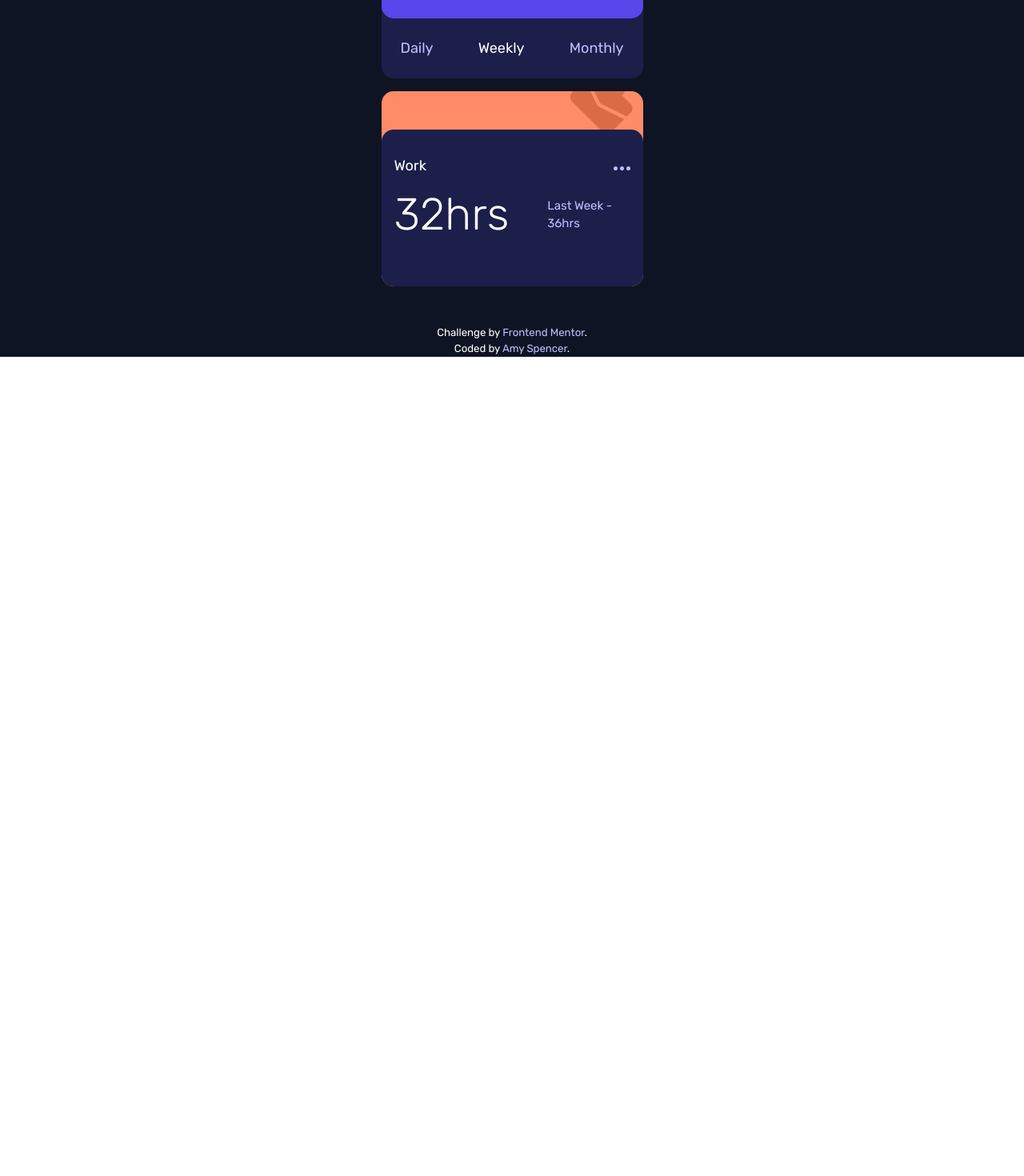
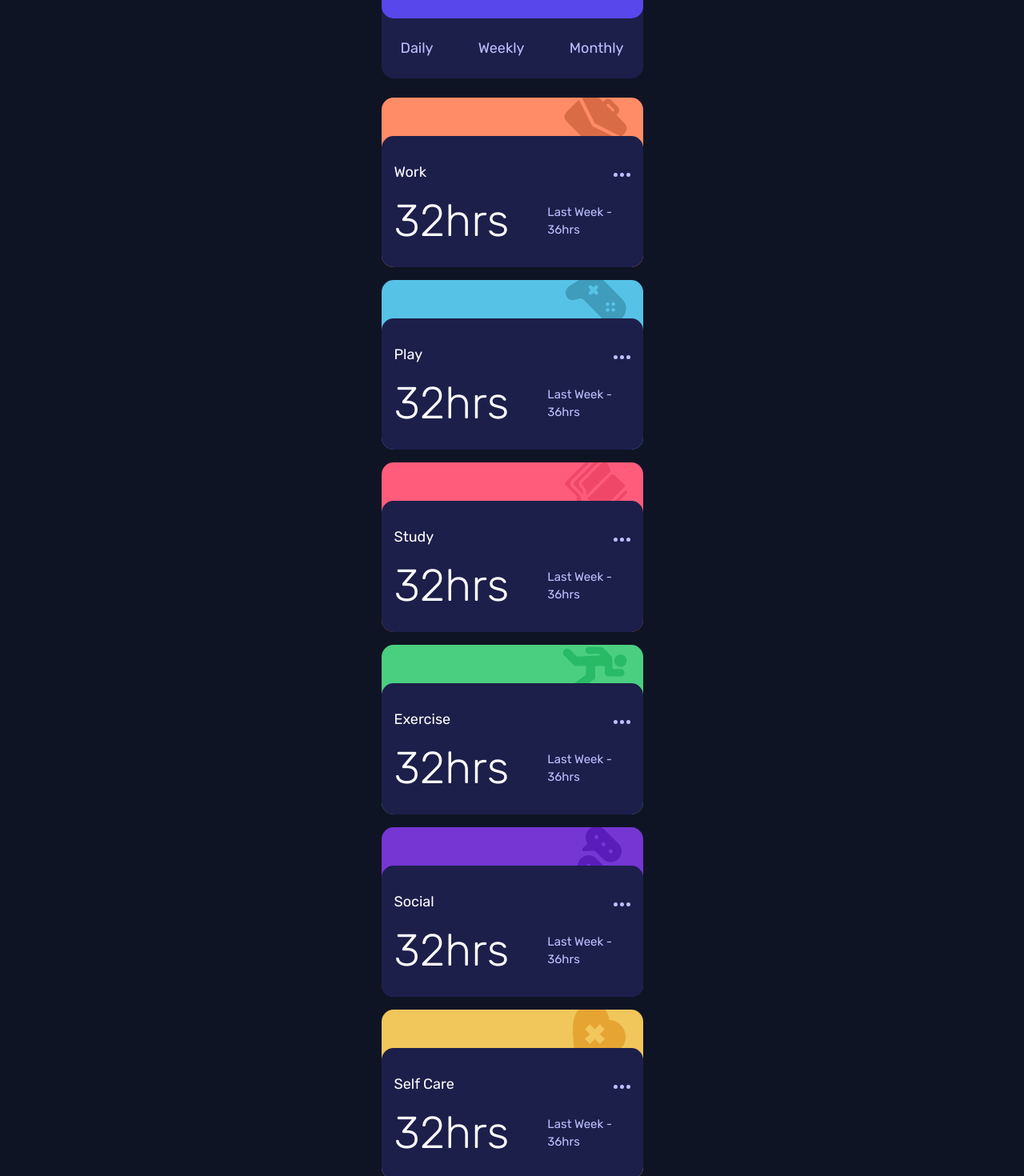
Before and after one commit to amyspencerproject/time-tracking-dashboard-vite, a React (Vite) app: page / in a window 1280 px wide. Shown: the part 220-1690 px from the top of the page at 80% size. Before the commit the page ends 800 px from the top, so only its background shows below. Built offline with nearby package versions, Linux system fonts and the light colour scheme.

Commit message:
Add all cards to jsx and add hover states

```diff
--- a/src/App.jsx
+++ b/src/App.jsx
@@ -15,18 +15,30 @@ function App() {
             </div>
           </div>
           <div className="flex-wrapper frequency-text">
-            <p>Daily</p>
+            <p className="active">Daily</p>
             <p className="active">Weekly</p>
-            <p>Monthly</p>
+            <p className="active">Monthly</p>
           </div>
         </div>
+
+        {/* report cards start */}
         <div className="report-card card work">
-          {/* <img className="report-icon" src="/icon-work.svg" alt="" /> */}
           <div className="report-info card">
             <div className="report-header">
               <h2>Work</h2>
               <div className="svg-wrapper">
-                <img src="/icon-ellipsis.svg" alt="" />
+                <svg
+                  className="svg-ellipsis"
+                  width="21"
+                  height="5"
+                  xmlns="http://www.w3.org/2000/svg"
+                >
+                  <path
+                    d="M2.5 0a2.5 2.5 0 1 1 0 5 2.5 2.5 0 0 1 0-5Zm8 0a2.5 2.5 0 1 1 0 5 2.5 2.5 0 0 1 0-5Zm8 0a2.5 2.5 0 1 1 0 5 2.5 2.5 0 0 1 0-5Z"
+                    fill=""
+                    fillRule="evenodd"
+                  />
+                </svg>
               </div>
             </div>
             <div className="flex-wrapper hours-text">
@@ -37,6 +49,149 @@ function App() {
             </div>
           </div>
         </div>
+
+        <div className="report-card card play">
+          <div className="report-info card">
+            <div className="report-header">
+              <h2>Play</h2>
+              <div className="svg-wrapper">
+                <svg
+                  className="svg-ellipsis"
+                  width="21"
+                  height="5"
+                  xmlns="http://www.w3.org/2000/svg"
+                >
+                  <path
+                    d="M2.5 0a2.5 2.5 0 1 1 0 5 2.5 2.5 0 0 1 0-5Zm8 0a2.5 2.5 0 1 1 0 5 2.5 2.5 0 0 1 0-5Zm8 0a2.5 2.5 0 1 1 0 5 2.5 2.5 0 0 1 0-5Z"
+                    fill=""
+                    fillRule="evenodd"
+                  />
+                </svg>
+              </div>
+            </div>
+            <div className="flex-wrapper hours-text">
+              <span className="total-hours">32hrs</span>
+              <p>
+                Last Week - <span className="previous">36hrs</span>
+              </p>
+            </div>
+          </div>
+        </div>
+
+        <div className="report-card card study">
+          <div className="report-info card">
+            <div className="report-header">
+              <h2>Study</h2>
+              <div className="svg-wrapper">
+                <svg
+                  className="svg-ellipsis"
+                  width="21"
+                  height="5"
+                  xmlns="http://www.w3.org/2000/svg"
+                >
+                  <path
+                    d="M2.5 0a2.5 2.5 0 1 1 0 5 2.5 2.5 0 0 1 0-5Zm8 0a2.5 2.5 0 1 1 0 5 2.5 2.5 0 0 1 0-5Zm8 0a2.5 2.5 0 1 1 0 5 2.5 2.5 0 0 1 0-5Z"
+                    fill=""
+                    fillRule="evenodd"
+                  />
+                </svg>
+              </div>
+            </div>
+            <div className="flex-wrapper hours-text">
+              <span className="total-hours">32hrs</span>
+              <p>
+                Last Week - <span className="previous">36hrs</span>
+              </p>
+            </div>
+          </div>
+        </div>
+
+        <div className="report-card card exercise">
+          <div className="report-info card">
+            <div className="report-header">
+              <h2>Exercise</h2>
+              <div className="svg-wrapper">
+                <svg
+                  className="svg-ellipsis"
+                  width="21"
+                  height="5"
+                  xmlns="http://www.w3.org/2000/svg"
+                >
+                  <path
+                    d="M2.5 0a2.5 2.5 0 1 1 0 5 2.5 2.5 0 0 1 0-5Zm8 0a2.5 2.5 0 1 1 0 5 2.5 2.5 0 0 1 0-5Zm8 0a2.5 2.5 0 1 1 0 5 2.5 2.5 0 0 1 0-5Z"
+                    fill=""
+                    fillRule="evenodd"
+                  />
+                </svg>
+              </div>
+            </div>
+            <div className="flex-wrapper hours-text">
+              <span className="total-hours">32hrs</span>
+              <p>
+                Last Week - <span className="previous">36hrs</span>
+              </p>
+            </div>
+          </div>
+        </div>
+
+        <div className="report-card card social">
+          <div className="report-info card">
+            <div className="report-header">
+              <h2>Social</h2>
+              <div className="svg-wrapper">
+                <svg
+                  className="svg-ellipsis"
+                  width="21"
+                  height="5"
+                  xmlns="http://www.w3.org/2000/svg"
+                >
+                  <path
+                    d="M2.5 0a2.5 2.5 0 1 1 0 5 2.5 2.5 0 0 1 0-5Zm8 0a2.5 2.5 0 1 1 0 5 2.5 2.5 0 0 1 0-5Zm8 0a2.5 2.5 0 1 1 0 5 2.5 2.5 0 0 1 0-5Z"
+                    fill=""
+                    fillRule="evenodd"
+                  />
+                </svg>
+              </div>
+            </div>
+            <div className="flex-wrapper hours-text">
+              <span className="total-hours">32hrs</span>
+              <p>
+                Last Week - <span className="previous">36hrs</span>
+              </p>
+            </div>
+          </div>
+        </div>
+
+        <div className="report-card card self-care">
+          <div className="report-info card">
+            <div className="report-header">
+              <h2>Self Care</h2>
+              <div className="svg-wrapper">
+                <svg
+                  className="svg-ellipsis"
+                  width="21"
+                  height="5"
+                  xmlns="http://www.w3.org/2000/svg"
+                >
+                  <path
+                    d="M2.5 0a2.5 2.5 0 1 1 0 5 2.5 2.5 0 0 1 0-5Zm8 0a2.5 2.5 0 1 1 0 5 2.5 2.5 0 0 1 0-5Zm8 0a2.5 2.5 0 1 1 0 5 2.5 2.5 0 0 1 0-5Z"
+                    fill=""
+                    fillRule="evenodd"
+                  />
+                </svg>
+                {/* <img className="svg-ellipsis" src="/icon-ellipsis.svg" alt="" /> */}
+              </div>
+            </div>
+            <div className="flex-wrapper hours-text">
+              <span className="total-hours">32hrs</span>
+              <p>
+                Last Week - <span className="previous">36hrs</span>
+              </p>
+            </div>
+          </div>
+        </div>
+
+        {/* report cards start */}
       </main>
       <footer>
         <p className="attribution">
--- a/src/index.css
+++ b/src/index.css
@@ -82,13 +82,14 @@ select {
   --blue: hsl(246, 80%, 60%);
   --light-red-work: hsl(15, 100%, 70%);
   --soft-blue-play: hsl(195, 74%, 62%);
-  --light-red-study: hsl(15, 100%, 70%);
+  --light-red-study: hsl(348, 100%, 68%);
   --lime-green-exercise: hsl(145, 58%, 55%);
   --violet-social: hsl(264, 64%, 52%);
   --soft-orange-self-care: hsl(43, 84%, 65%);
   --vry-drk-blue: hsl(226, 43%, 10%);
   --drk-blue: hsl(235, 46%, 20%);
   --desat-blue: hsl(235, 45%, 61%);
+  --blue-reportcard-hover: hsl(235, 41%, 34%);
   --pale-blue: hsl(236, 100%, 87%);
   --white: hsl(0, 0%, 100%);
 }
@@ -159,18 +160,17 @@ main {
   margin: 1.5rem;
 }
 
-.active {
+.active:hover {
   color: var(--white);
 }
 
 /* ======== Report Cards ======== */
 .report-card {
-  position: relative;
-  z-index: 1;
+  margin-top: 0.5rem;
+  margin-bottom: 0.5rem;
 }
 
 .report-icon {
-  position: absolute;
   z-index: 2;
   top: 10%;
   right: 20%;
@@ -189,11 +189,19 @@ main {
   justify-content: end;
 }
 
+.svg-ellipsis {
+  fill: var(--pale-blue);
+}
+
+.svg-ellipsis:hover {
+  fill: var(--white);
+}
+
 .report-header {
   display: flex;
   flex-flow: row nowrap;
   justify-content: space-between;
-  margin-inline: 1rem;
+  /* margin-inline: 1rem; */
   margin-top: 2rem;
 }
 
@@ -202,14 +210,19 @@ main {
   flex-flow: column wrap;
   background-color: var(--drk-blue);
   margin-top: 3rem;
+  padding-inline: 1rem;
+}
+
+.report-info:hover {
+  background-color: var(--blue-reportcard-hover);
 }
 
 .hours-text {
   align-items: center;
   font-size: 0.9375rem;
   gap: 3rem;
-  margin-inline: 1rem;
-  margin-bottom: 3rem;
+  /* margin-inline: 3rem; */
+  margin-bottom: 1rem;
 }
 
 .total-hours {
@@ -224,26 +237,41 @@ main {
   background-color: var(--light-red-work);
   background-image: url(/public/icon-work.svg);
   background-repeat: no-repeat;
-  background-position: right 5% top -15%;
+  background-position: right 8% top -6%;
 }
 
 .play {
   background-color: var(--soft-blue-play);
+  background-image: url(/public/icon-play.svg);
+  background-repeat: no-repeat;
+  background-position: right 8% top -6%;
 }
 .study {
   background-color: var(--light-red-study);
+  background-image: url(/public/icon-study.svg);
+  background-repeat: no-repeat;
+  background-position: right 8% top -6%;
 }
 
 .exercise {
   background-color: var(--lime-green-exercise);
+  background-image: url(/public/icon-exercise.svg);
+  background-repeat: no-repeat;
+  background-position: right 8% top 1%;
 }
 
 .social {
   background-color: var(--violet-social);
+  background-image: url(/public/icon-social.svg);
+  background-repeat: no-repeat;
+  background-position: right 8% top -6%;
 }
 
 .self-care {
   background-color: var(--soft-orange-self-care);
+  background-image: url(/public/icon-self-care.svg);
+  background-repeat: no-repeat;
+  background-position: right 8% top -6%;
 }
 
 /* ========== Footer ========== */
```
Also changed, not shown: sratch.html (added, +79 -0 lines), src/data.json (added, +104 -0 lines), public/icon-ellipsis.svg.
